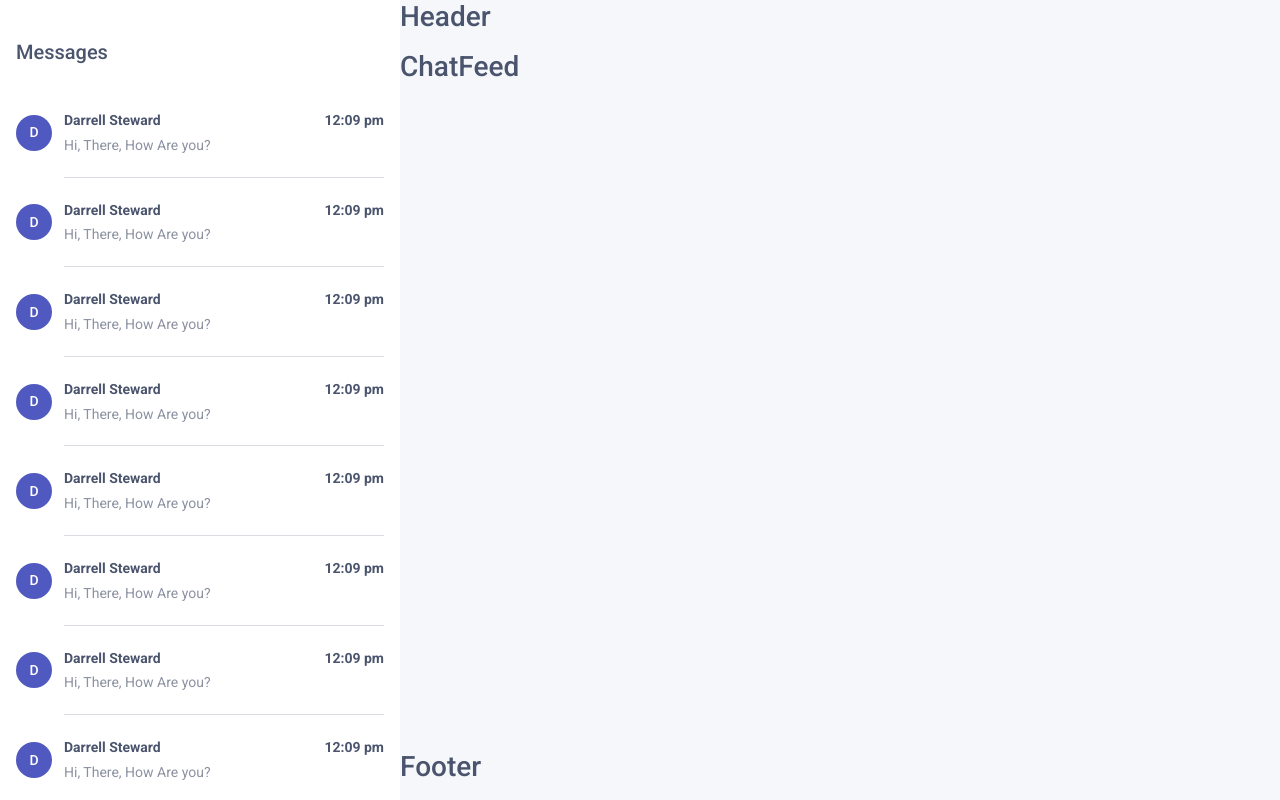
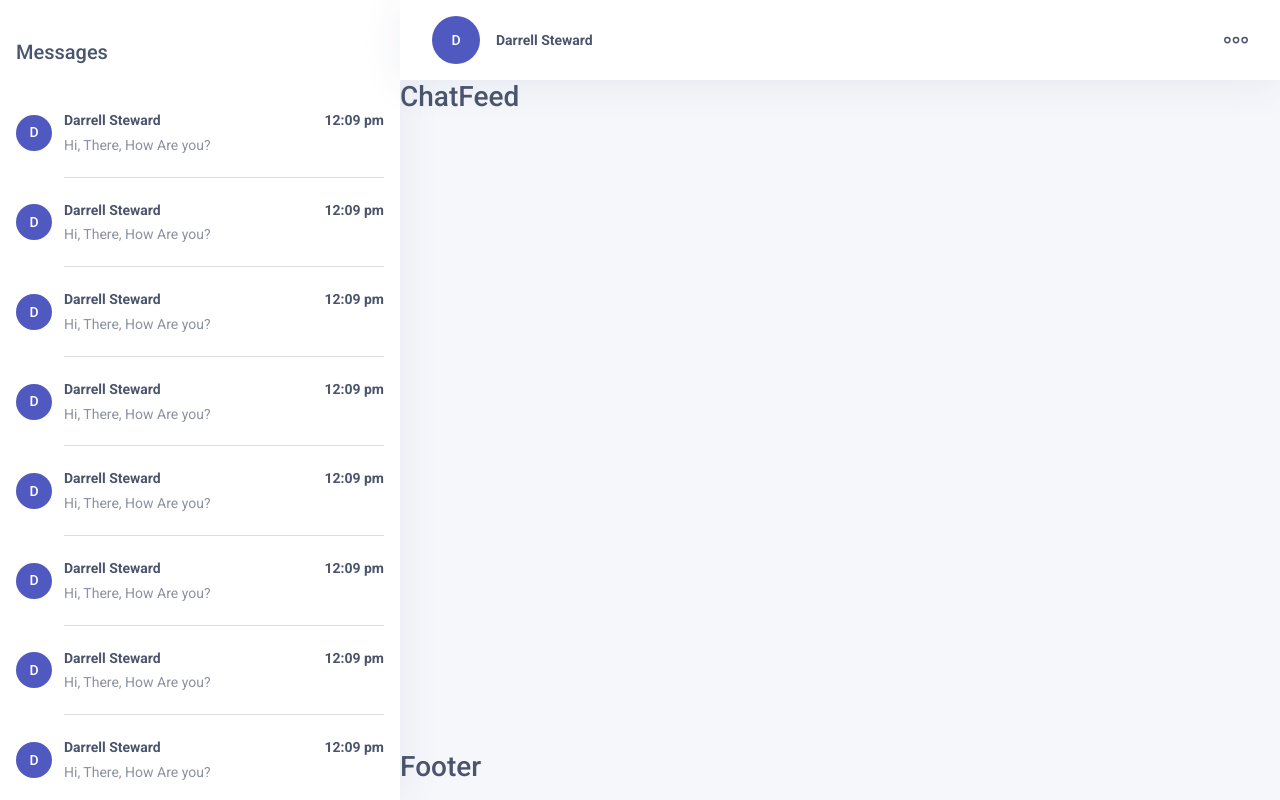
Before and after one commit to sachie-hayashi/chat-app, a React (Create React App) app: page / in a window 1280 px wide. Built offline with nearby package versions, Linux system fonts and the light colour scheme.

Commit message:
chore: create chat header ui

```diff
--- a/src/App.scss
+++ b/src/App.scss
@@ -23,11 +23,21 @@ a {
   transition: $transition-base;
 }
 
+button {
+  all: unset;
+}
+
 .btn {
   text-transform: $btn-text-transform;
 }
 
 // Containers
+.container-fluid-px-lg {
+  width: 100%;
+  padding-left: $gutter-width-lg;
+  padding-right: $gutter-width-lg;
+}
+
 .container-inner-sm {
   max-width: 380px;
   margin: 0 auto;
--- /dev/null
+++ b/src/components/Icon/Icon.js
@@ -0,0 +1,35 @@
+import PropTypes from 'prop-types';
+import { ReactComponent as ThreeDots } from '../../assets/icon-three-dots.svg';
+import { ReactComponent as Paperclip } from '../../assets/icon-paperclip.svg';
+import { ReactComponent as SmileySmile } from '../../assets/icon-smiley-smile.svg';
+
+/**
+ * Renders a SVG icon
+ * @param {string} props.name Icon name
+ * @param {object} props.attr Attributes for a SVG element. (All props other than props.name)
+ * @returns Icon component to display a SVG
+ * @usage e.g. <Icon name="cart" width="30" height="30" className="shopping-cart"/>
+ */
+
+const Icon = ({ name, ...attr }) => {
+  switch (name) {
+    case 'three-dots':
+      return <ThreeDots {...attr} />;
+    case 'paperclip':
+      return <Paperclip {...attr} />;
+    case 'smiley-smile':
+      return <SmileySmile {...attr} />;
+    default:
+      return;
+  }
+};
+
+Icon.propTypes = {
+  name: PropTypes.string,
+};
+
+Icon.defaultProps = {
+  name: '',
+};
+
+export default Icon;
--- /dev/null
+++ b/src/components/Icon/index.js
@@ -0,0 +1,3 @@
+import Icon from './Icon';
+
+export default Icon;
--- a/src/layouts/Header/Header.js
+++ b/src/layouts/Header/Header.js
@@ -1,7 +1,30 @@
+import Icon from '../../components/Icon';
+import styles from './Header.module.scss';
+
 const Header = () => {
   return (
-    <div>
-      <h2>Header</h2>
+    <div className={`${styles.root} shadow`}>
+      <div className="container-fluid-px-lg">
+        <div className={styles.content}>
+          {/* User */}
+          <div className={styles.user}>
+            <div className={styles.avatar}>
+              <span className={`${styles.avatarText} ratio-content`}>D</span>
+            </div>
+
+            <span className="fw-bold text-truncate">Darrell Steward</span>
+          </div>
+
+          {/* Navigation */}
+          <ul className={`${styles.navigation} list-unstyled`}>
+            <li>
+              <button type="button">
+                <Icon name="three-dots" />
+              </button>
+            </li>
+          </ul>
+        </div>
+      </div>
     </div>
   );
 };
--- a/src/layouts/Header/Header.module.scss
+++ b/src/layouts/Header/Header.module.scss
@@ -0,0 +1,54 @@
+@import '../../styles/core';
+
+.root {
+  padding: 0.75rem 0;
+  background-color: $white;
+}
+
+.content {
+  display: flex;
+  justify-content: space-between;
+  column-gap: 2rem;
+}
+
+.user {
+  display: flex;
+  align-items: center;
+  column-gap: 1rem;
+}
+
+.avatar {
+  @include aspect-ratio(1, 1);
+  width: 3rem;
+}
+
+.avatarText {
+  display: flex;
+  align-items: center;
+  justify-content: center;
+  border-radius: 50%;
+  background-color: $primary;
+  color: $white;
+  font-weight: $font-weight-medium;
+  text-transform: uppercase;
+}
+
+.navigation {
+  display: flex;
+  align-items: center;
+  column-gap: 2rem;
+
+  button,
+  a {
+    padding: 1rem 0;
+    transition: $transition-base;
+
+    &:hover {
+      color: $link-color;
+    }
+
+    svg path {
+      stroke: currentColor;
+    }
+  }
+}
--- a/src/layouts/Sidebar/Sidebar.js
+++ b/src/layouts/Sidebar/Sidebar.js
@@ -3,7 +3,7 @@ import styles from './Sidebar.module.scss';
 
 const Sidebar = () => {
   return (
-    <div className={styles.root}>
+    <div className={`${styles.root} shadow`}>
       <div className={styles.sidebarHeader}>
         <div className="sidebar-container">
           <h1 className={styles.sidebarTitle}>Messages</h1>
--- a/src/styles/utils/_variables.scss
+++ b/src/styles/utils/_variables.scss
@@ -10,6 +10,8 @@ $light: #f5f7fb;
 $white: #fff;
 
 $text-muted: #adb4c2;
+
+$shadow-color: rgba(57, 61, 115, 0.08);
 
 $body-bg: $light;
 $body-color: $secondary;
@@ -61,6 +63,7 @@ $spacers: (
 
 /* ------- Grid Containers ------- */
 $gutter-width: 16px;
+$gutter-width-lg: 32px;
 
 /* ------- Borders ------- */
 $border-width: 1px;
@@ -69,6 +72,9 @@ $border-color: $text-muted;
 $border-radius: 0.25rem;
 $border-radius-sm: 0.125rem;
 $border-radius-lg: 0.5rem;
+
+/* ------- Box Shadow ------- */
+$box-shadow: 0 0.25rem 2.5rem $shadow-color;
 
 /* ------- Transition ------- */
 $transition-duration: 0.3s;
--- a/src/styles/vendors/_bootstrap-custom.scss
+++ b/src/styles/vendors/_bootstrap-custom.scss
@@ -59,6 +59,9 @@ $border-radius: $border-radius;
 $border-radius-sm: $border-radius-sm;
 $border-radius-lg: $border-radius-lg;
 
+/* ------- Box Shadow ------- */
+$box-shadow: $box-shadow;
+
 /* ------- Transition ------- */
 $transition-base: $transition-duration;
 
```
Also changed, not shown: src/assets/icon-paperclip.svg (added), src/assets/icon-smiley-smile.svg (added).
